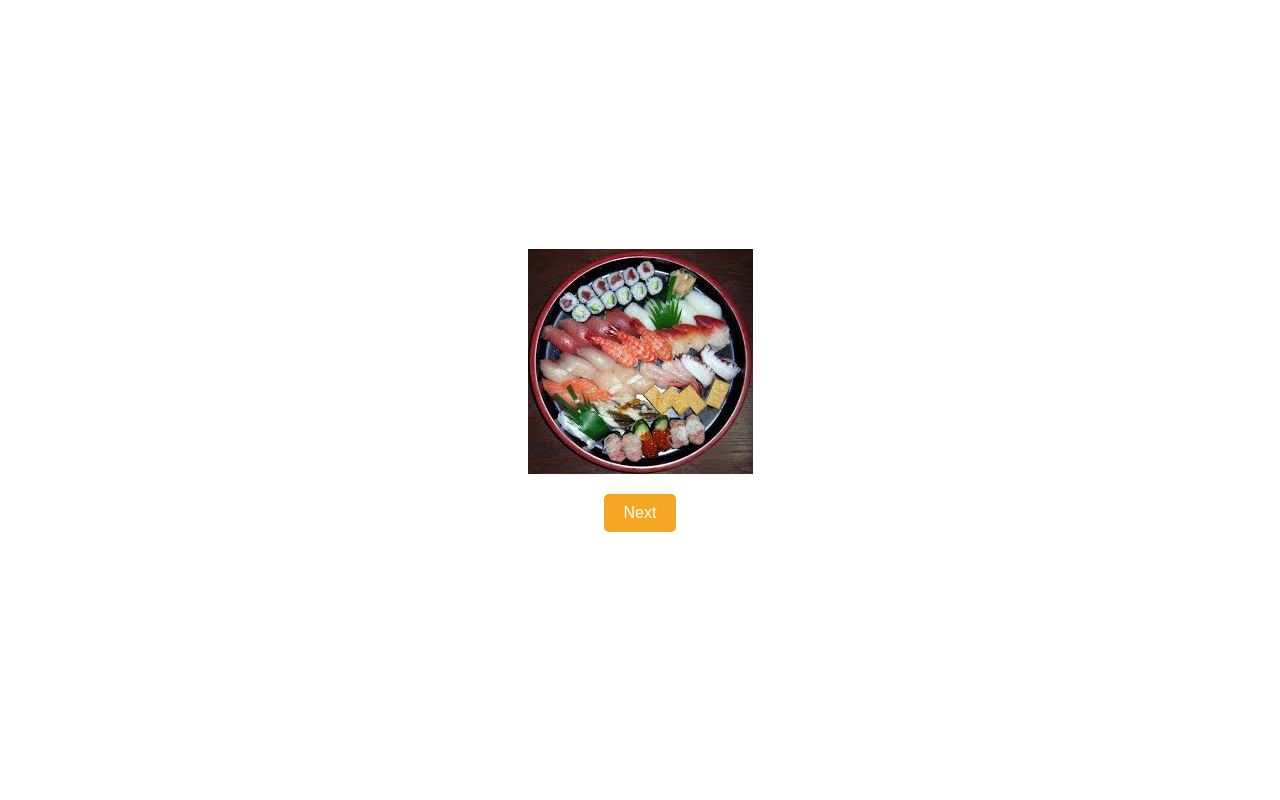
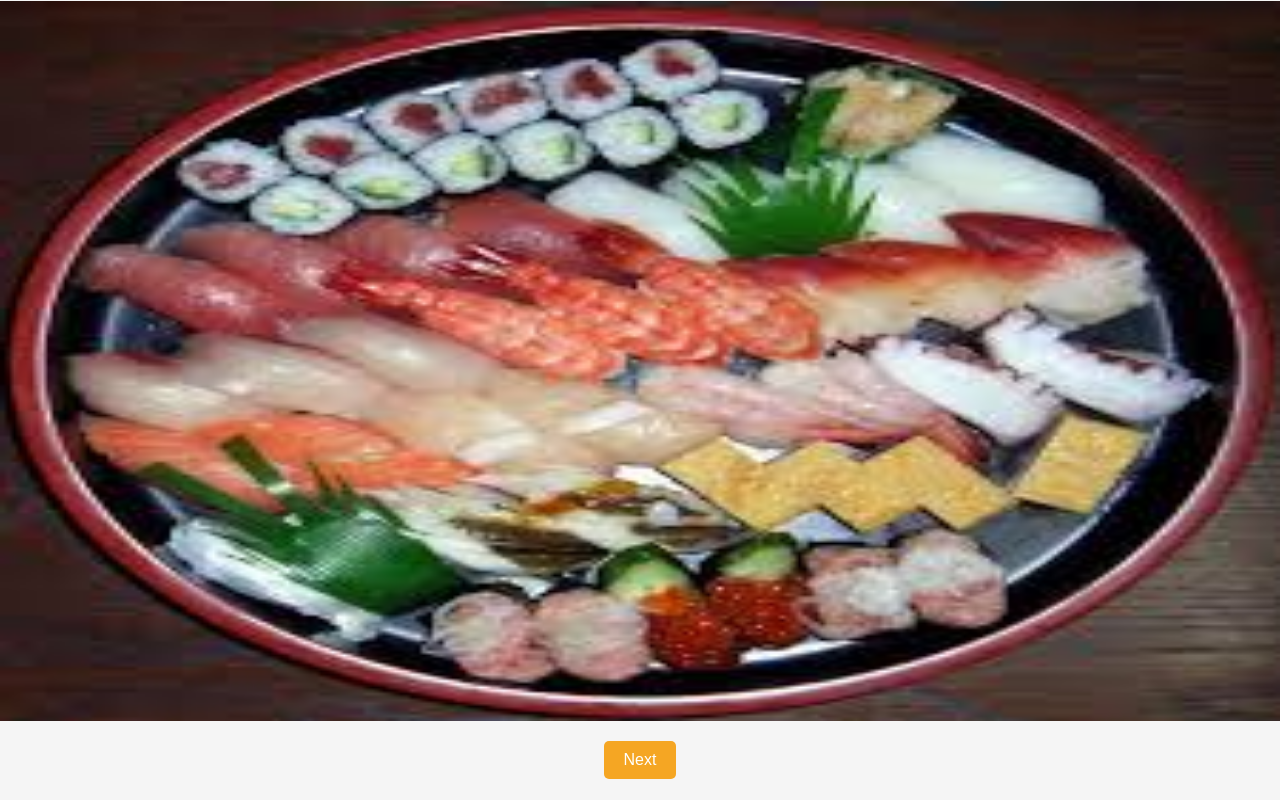
Before and after one commit to hoangdung3498/sushi-gallery, a plain HTML site: page index.html in a window 1280 px wide. Drawn offline with Linux system fonts and the light colour scheme.

Commit message:
Update3 index.html

```diff
--- a/index.html
+++ b/index.html
@@ -14,10 +14,12 @@
             margin: 0;
             font-family: Arial, sans-serif;
             overflow: hidden;
+            background-color: #f5f5f5;
         }
         img {
-            max-width: 400%; /* 5 times larger than 80% */
-            max-height: 400%; /* 5 times larger than 80% */
+            width: 100%; /* Sushi photos take up the full width of the screen */
+            height: auto; /* Maintain aspect ratio */
+            max-height: 90vh; /* Sushi photos take up almost the entire height */
             margin-bottom: 20px;
         }
         button {
@@ -32,12 +34,14 @@
         }
         #videoContainer {
             position: relative;
-            width: 80%;
+            width: 50%; /* Video takes up half the screen width */
+            max-height: 50vh; /* Limit the height of the video */
             margin: 20px auto;
             display: none; /* Hide video container initially */
         }
         video {
             width: 100%;
+            height: 100%;
             border-radius: 10px;
         }
         .icon {
```
